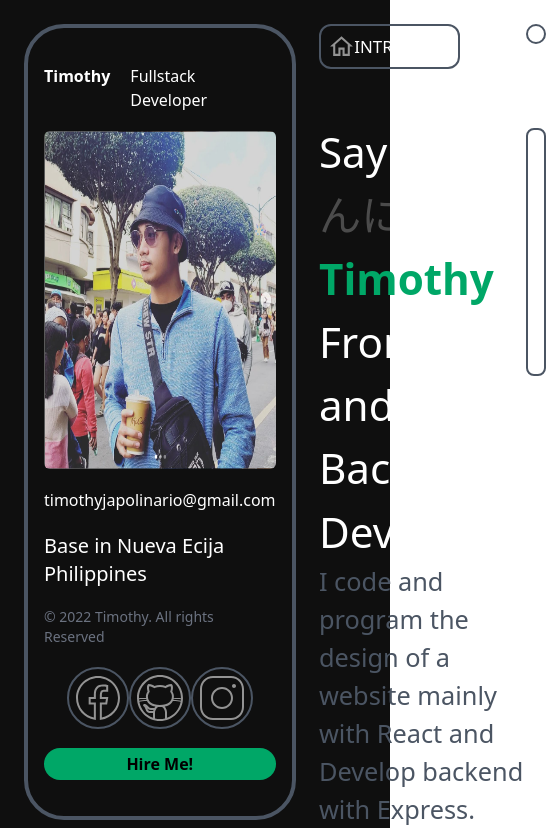
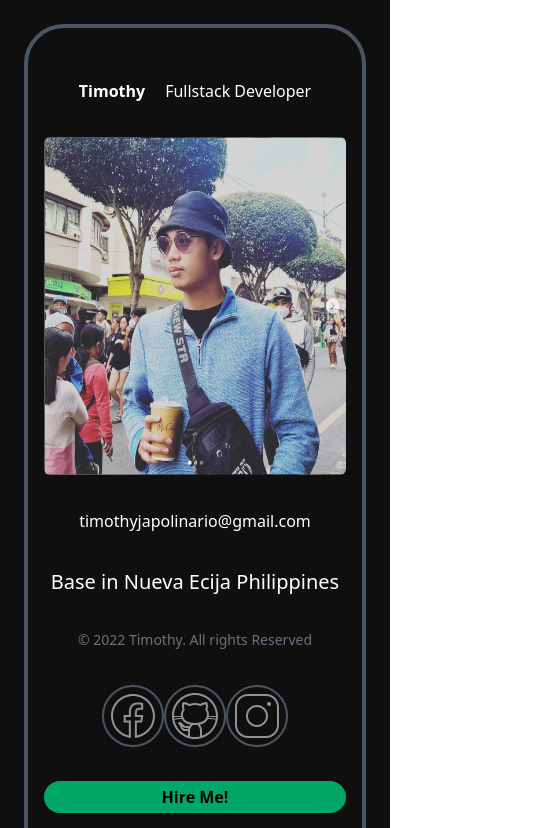
Before and after one commit to timothyjapolinario/portfolio, a React (Vite) app: page / in a window 390 px wide. Shown: the top 828 px of the page, 546 px wide, since content can reach past the window. Built offline with nearby package versions, Linux system fonts and the light colour scheme.

Commit message:
Add mobile responsiveness to introduction

```diff
--- a/src/App.tsx
+++ b/src/App.tsx
@@ -3,9 +3,9 @@ import Introduce from "./sections/Introduce";
 
 function App() {
   return (
-    <div className="flex h-screen  bg-[#0f0f0f] relative p-6">
+    <div className="flex min-h-screen  bg-[#0f0f0f] relative p-6">
       <Introduce />
-      <div className="w-[10vw]">
+      <div className="hidden md:block w-[10vw]">
         <Menu />
       </div>
     </div>
--- a/src/components/PhoneComponent.tsx
+++ b/src/components/PhoneComponent.tsx
@@ -2,7 +2,7 @@ import timothyImage from "../assets/timothy.png";
 import ContactList from "./ContactList";
 const PhoneComponent = () => {
   return (
-    <div className="flex flex-1 flex-col rounded-[40px] justify-evenly items-center text-white border-solid border-gray-600 border-4 p-4 h-full">
+    <div className="h-screen md:h-full flex flex-1 flex-col rounded-[40px] justify-evenly items-center text-white border-solid border-gray-600 border-4 p-4">
       <div className="flex space-x-5">
         <h1 className="md:text-[3.2vh] font-bold">Timothy</h1>
         <p className="md:text-[2vh]">Fullstack Developer</p>
--- a/src/sections/Introduce.tsx
+++ b/src/sections/Introduce.tsx
@@ -3,7 +3,7 @@ import PhoneComponent from "../components/PhoneComponent";
 import homeLogo from "../assets/icons8-home.svg";
 const Introduce = () => {
   return (
-    <div className="flex gap-[6vw]">
+    <div className="flex flex-col md:flex-row gap-[6vw]">
       <div>
         <PhoneComponent />
       </div>
```
